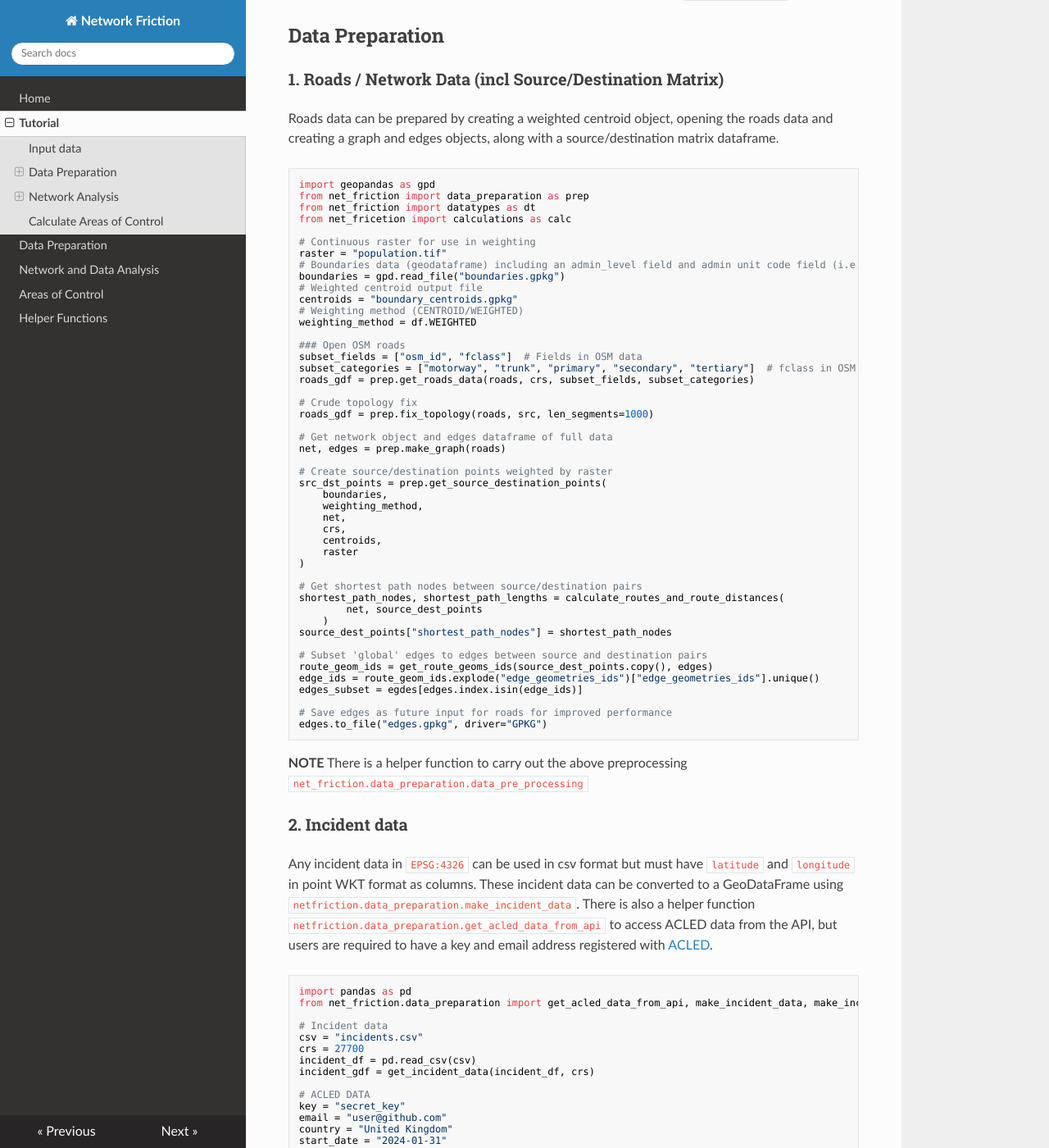
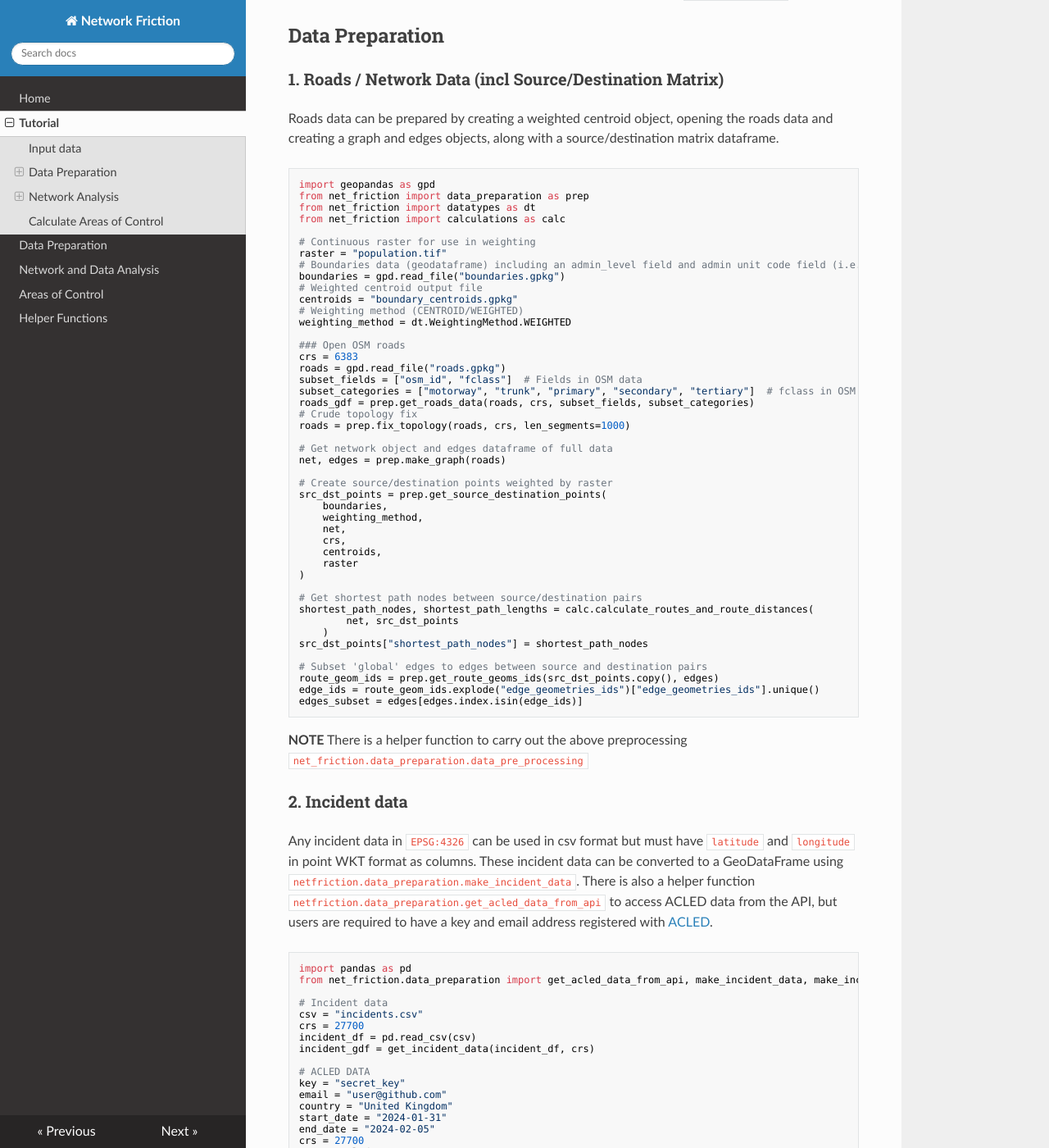
Before and after one commit to GISRedeDev/PyNetworkFriction, an MkDocs documentation site: the page built from docs/tutorial.md, in a window 1280 px wide and 1400 px high, scrolled down 774 px. Shown: the whole window at 82% size. Built offline with MkDocs 1.6.1, drawn with Linux system fonts in a browser that asks for light colours; nearby versions of some CDN libraries.

Commit message:
review part on creating network

````diff
--- a/docs/tutorial.md
+++ b/docs/tutorial.md
@@ -22,7 +22,7 @@ Roads data can be prepared by creating a weighted centroid object, opening the r
 import geopandas as gpd
 from net_friction import data_preparation as prep
 from net_friction import datatypes as dt
-from net_fricetion import calculations as calc
+from net_friction import calculations as calc
 
 # Continuous raster for use in weighting
 raster = "population.tif"
@@ -31,15 +31,16 @@ boundaries = gpd.read_file("boundaries.gpkg")
 # Weighted centroid output file
 centroids = "boundary_centroids.gpkg"
 # Weighting method (CENTROID/WEIGHTED)
-weighting_method = df.WEIGHTED
+weighting_method = dt.WeightingMethod.WEIGHTED
 
 ### Open OSM roads
+crs = 6383
+roads = gpd.read_file("roads.gpkg")
 subset_fields = ["osm_id", "fclass"]  # Fields in OSM data
 subset_categories = ["motorway", "trunk", "primary", "secondary", "tertiary"]  # fclass in OSM data
 roads_gdf = prep.get_roads_data(roads, crs, subset_fields, subset_categories)
-
 # Crude topology fix
-roads_gdf = prep.fix_topology(roads, src, len_segments=1000)
+roads = prep.fix_topology(roads, crs, len_segments=1000)
 
 # Get network object and edges dataframe of full data
 net, edges = prep.make_graph(roads)
@@ -55,18 +56,15 @@ src_dst_points = prep.get_source_destination_points(
 )
 
 # Get shortest path nodes between source/destination pairs
-shortest_path_nodes, shortest_path_lengths = calculate_routes_and_route_distances(
-        net, source_dest_points
+shortest_path_nodes, shortest_path_lengths = calc.calculate_routes_and_route_distances(
+        net, src_dst_points
     )
-source_dest_points["shortest_path_nodes"] = shortest_path_nodes
+src_dst_points["shortest_path_nodes"] = shortest_path_nodes
 
 # Subset 'global' edges to edges between source and destination pairs
-route_geom_ids = get_route_geoms_ids(source_dest_points.copy(), edges)
+route_geom_ids = prep.get_route_geoms_ids(src_dst_points.copy(), edges)
 edge_ids = route_geom_ids.explode("edge_geometries_ids")["edge_geometries_ids"].unique()
-edges_subset = egdes[edges.index.isin(edge_ids)]
-
-# Save edges as future input for roads for improved performance
-edges.to_file("edges.gpkg", driver="GPKG")
+edges_subset = edges[edges.index.isin(edge_ids)]
 ```
 **NOTE** There is a helper function to carry out the above preprocessing `net_friction.data_preparation.data_pre_processing`
 
````
